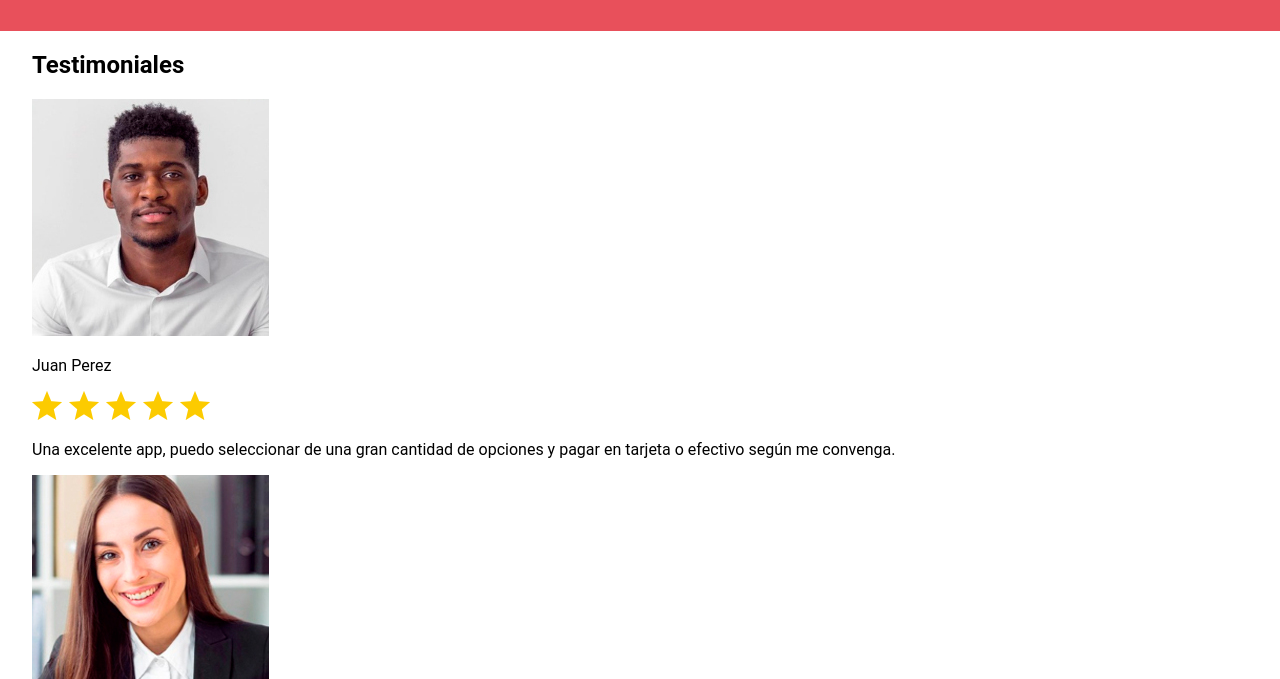
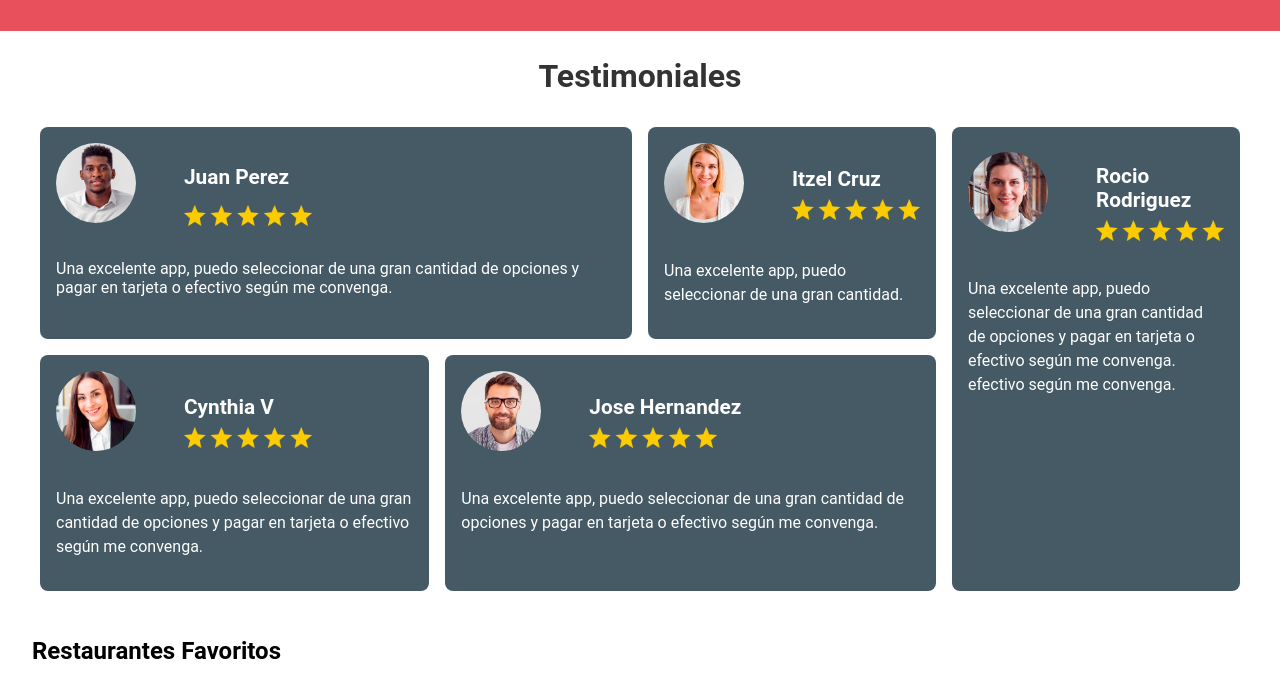
Before and after one commit to PiCab-LP/semana06, a plain HTML site: page index.html in a window 1280 px wide. Shown: the part 1570-2249 px from the top of the page. Drawn offline with Linux system fonts and the light colour scheme.

Commit message:
Refactor testimonials section layout; enhance styling and structure for better presentation

```diff
--- a/index.html
+++ b/index.html
@@ -61,11 +61,14 @@
         </section>
 
         <article>
-            <h2>Testimoniales</h2>
+            <h2 class="article-title">Testimoniales</h2>
+            <div class="grid">
+                <div class="t-container div1">
+                    <div class="t-d-flex">
                         <div>
-                <div>
-                    <img src="./img/testimonial1.jpg">
-                <div>
+                        <img src="./img/testimonial1.jpg" class="imgtesti">
+                        </div>
+                        <div class="name-and-stars">
                         <p>Juan Perez</p>
                         <img src="./img/estrellas.png">
                     </div>
@@ -73,48 +76,65 @@
                     <p>Una excelente app, puedo seleccionar de una gran cantidad de opciones y pagar en tarjeta o efectivo según me convenga.</p>
                 </div>
 
+                <div class="t-container div2">
+                    <div class="t-d-flex">
                         <div>
-                <div>
-                    <img src="./img/testimonial2.jpg">
+                            <img src="./img/testimonial5.jpg" class="imgtesti">
+                        </div>
                         <div>
                             <p>Itzel Cruz</p>
                             <img src="./img/estrellas.png">
                         </div>
                     </div>
+                    <div>
                         <p>Una excelente app, puedo seleccionar de una gran cantidad.</p>
                     </div>
+                </div>
 
+                <div class="t-container div3">
+                    <div class="t-d-flex">
                         <div>
-                <div>
-                    <img src="./img/testimonial3.jpg">
+                            <img src="./img/testimonial4.jpg" class="imgtesti">
+                        </div>
                         <div>
                             <p>Rocio Rodriguez</p>
                             <img src="./img/estrellas.png">
                         </div>
                     </div>
-                <p>Una excelente app, puedo seleccionar de una gran cantidad de opciones y pagar en tarjeta o efectivo según me convenga.</p>
+                    <div>
+                    <p>Una excelente app, puedo seleccionar de una gran cantidad de opciones y pagar en tarjeta o efectivo según me convenga. efectivo según me convenga.</p>
+                    </div>
                 </div>
 
+                <div class="t-container div4">
+                    <div class="t-d-flex">
                         <div>
-                <div>
-                    <img src="./img/testimonial4.jpg">
+                            <img src="./img/testimonial2.jpg" class="imgtesti">
+                        </div>
                         <div>
                             <p>Cynthia V</p>
                             <img src="./img/estrellas.png">
                         </div>
                     </div>
+                    <div>
                     <p>Una excelente app, puedo seleccionar de una gran cantidad de opciones y pagar en tarjeta o efectivo según me convenga.</p>
                     </div>
+                </div>
 
+                <div class="t-container div5">
+                    <div class="t-d-flex">
                         <div>
-                <div>
-                    <img src="./img/testimonial5.jpg">
+                            <img src="./img/testimonial3.jpg" class="imgtesti">
+                        </div>
                         <div>
                             <p>Jose Hernandez</p>
                             <img src="./img/estrellas.png">
                         </div>
                     </div>
+                    <div>
                     <p>Una excelente app, puedo seleccionar de una gran cantidad de opciones y pagar en tarjeta o efectivo según me convenga.</p>
+                    </div>
+                </div>
             </div>
         </article>
 
--- a/styles.css
+++ b/styles.css
@@ -96,11 +96,105 @@ body{
     line-height: 10px;
 }
 
+article {
+    height: 35rem;
+    max-width: 1200px;
+    margin: 0 auto;
+}
 
+.article-title {
+    text-align: center;
+    font-size: 2rem;
+    margin-bottom: 2rem;
+        color: #333;
+    font-weight: 600;
+}
 
+.grid {
+    display: grid;
+    grid-template-columns: 1fr 1fr 1fr 1fr 1fr;
+    grid-template-rows: 1fr 1fr;
+    gap: 1rem;
+    height: 15rem;
+}
 
+.t-container {
+    background-color: #455a64;
+    height: 100%;
+    width: 100%;
+    padding: 1rem;
+    border-radius: 0.5rem;
+    color: #fefefe;
+    box-sizing: border-box;
+    display: flex;
+    flex-direction: column;
+    gap: 1rem;
+}
 
+.t-d-flex {
+    display: flex;
+    gap: 3rem;
+    align-items: center;
+}
 
+.t-d-flex > div:first-child {
+    flex-shrink: 0;
+}
+
+.imgtesti {
+    width: 80px;
+    height: 80px;
+    border-radius: 100%;
+    object-fit: cover;
+}
+
+.t-d-flex > div:last-child p {
+    font-weight: 600;
+    margin-bottom: 0.5rem;
+    font-size: 1.3rem;
+}
+
+.name-and-stars {
+    display: flex;
+    flex-direction: column;
+    gap: 0.5rem;
+}
+
+.name-and-stars img,
+.t-d-flex > div:last-child img {
+    width: 8rem;
+    height: auto;
+}
+
+.t-container > div:last-child p {
+    font-size: 1rem;
+    line-height: 1.5;
+}
+
+/* Grid positioning */
+.div1 {
+    grid-column: 1 / 4;
+}
+
+.div2 {
+    grid-column: 4;
+    grid-row: 1;
+}
+
+.div3 {
+    grid-column: 5;
+    grid-row: 1 / 3;
+}
+
+.div4 {
+    grid-column: 1 / 3;
+    grid-row: 2;
+}
+
+.div5 {
+    grid-column: 3 / 5;
+    grid-row: 2;
+}
 
 
 /* UTILITIES */
```
Lines whose indentation alone changed are shown as unchanged.
